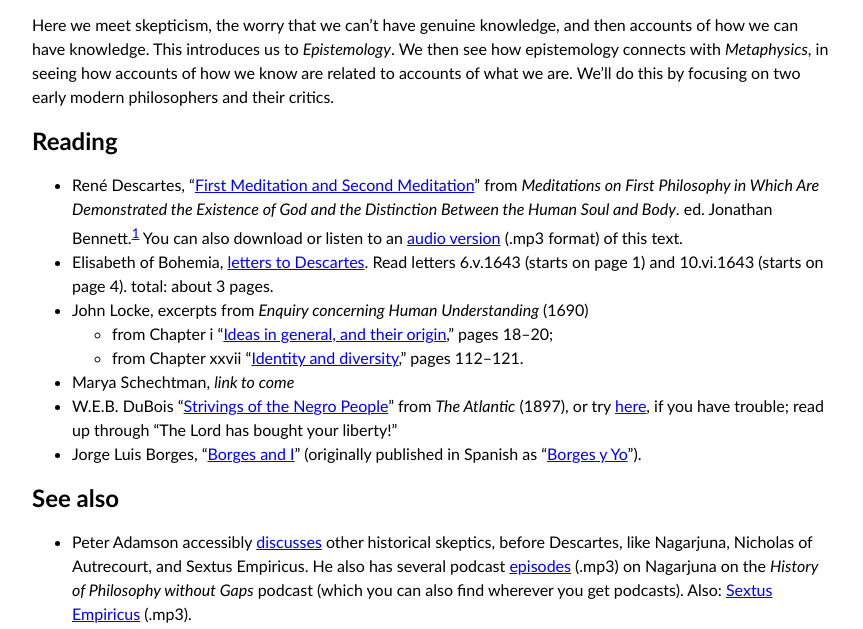
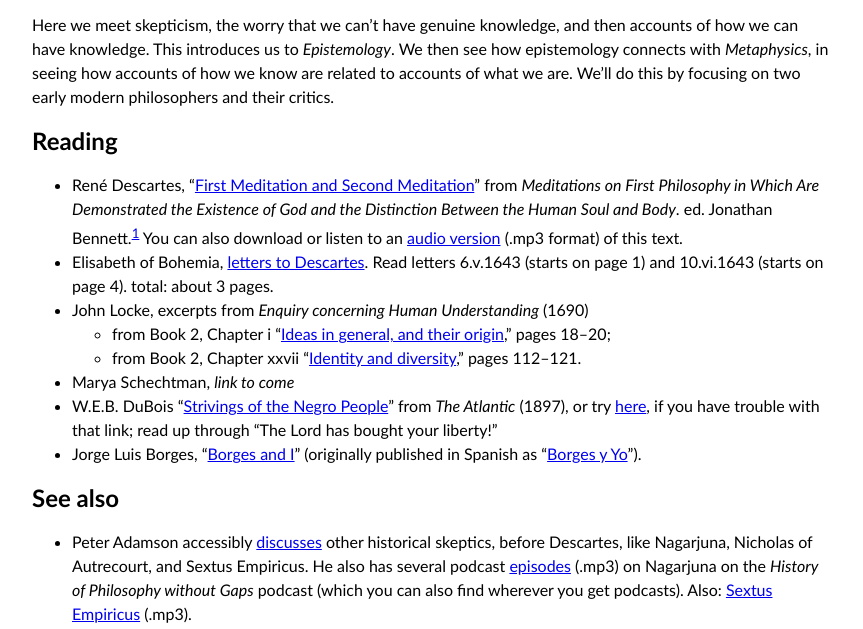
Before and after one commit to chreliot/phi10, a plain HTML site: page topics/knowing-and-being/index.html in a window 1280 px wide. Shown: the part 164-793 px from the top of the page, without its empty margins (208-1071 px from the left). Drawn offline with Linux system fonts and the light colour scheme.

Commit message:
rebuilding site on Tue Oct 22 16:02:34 EDT 2019

```diff
--- a/topics/knowing-and-being/index.html
+++ b/topics/knowing-and-being/index.html
@@ -53,11 +53,11 @@
 <li>John Locke, excerpts from <em>Enquiry concerning Human Understanding</em> (1690)
 
 <ul>
-<li>from Chapter i “<a href="https://www.earlymoderntexts.com/assets/pdfs/locke1690book2_1.pdf">Ideas in general, and their origin</a>,” pages 18–20;</li>
-<li>from Chapter xxvii “<a href="https://www.earlymoderntexts.com/assets/pdfs/locke1690book2_4.pdf">Identity and diversity</a>,” pages 112–121.</li>
+<li>from Book 2, Chapter i “<a href="https://www.earlymoderntexts.com/assets/pdfs/locke1690book2_1.pdf">Ideas in general, and their origin</a>,” pages 18–20;</li>
+<li>from Book 2, Chapter xxvii “<a href="https://www.earlymoderntexts.com/assets/pdfs/locke1690book2_4.pdf">Identity and diversity</a>,” pages 112–121.</li>
 </ul></li>
 <li>Marya Schechtman, <em>link to come</em></li>
-<li>W.E.B. DuBois “<a href="https://www.theatlantic.com/magazine/archive/1897/08/strivings-of-the-negro-people/305446/">Strivings of the Negro People</a>” from <em>The Atlantic</em> (1897), or try <a href="http://ezproxy.hofstra.edu/login?url=https://search.ebscohost.com/login.aspx?direct=true&amp;AuthType=cookie,ip,url&amp;db=a9h&amp;AN=112479456&amp;site=eds-live">here</a>, if you have trouble; read up through “The Lord has bought your liberty!”</li>
+<li>W.E.B. DuBois “<a href="https://www.theatlantic.com/magazine/archive/1897/08/strivings-of-the-negro-people/305446/">Strivings of the Negro People</a>” from <em>The Atlantic</em> (1897), or try <a href="http://ezproxy.hofstra.edu/login?url=https://search.ebscohost.com/login.aspx?direct=true&amp;AuthType=cookie,ip,url&amp;db=a9h&amp;AN=112479456&amp;site=eds-live">here</a>, if you have trouble with that link; read up through “The Lord has bought your liberty!”</li>
 <li>Jorge Luis Borges, “<a href="http://www.amherstlecture.org/perry2007/Borges%20and%20I.pdf">Borges and I</a>” (originally published in Spanish as “<a href="http://www.ingenieria.unam.mx/dcsyhfi/material_didactico/Literatura_Hispanoamericana_Contemporanea/Autores_B/BORGES/yo.pdf">Borges y Yo</a>”).
 <br /></li>
 </ul>
```
